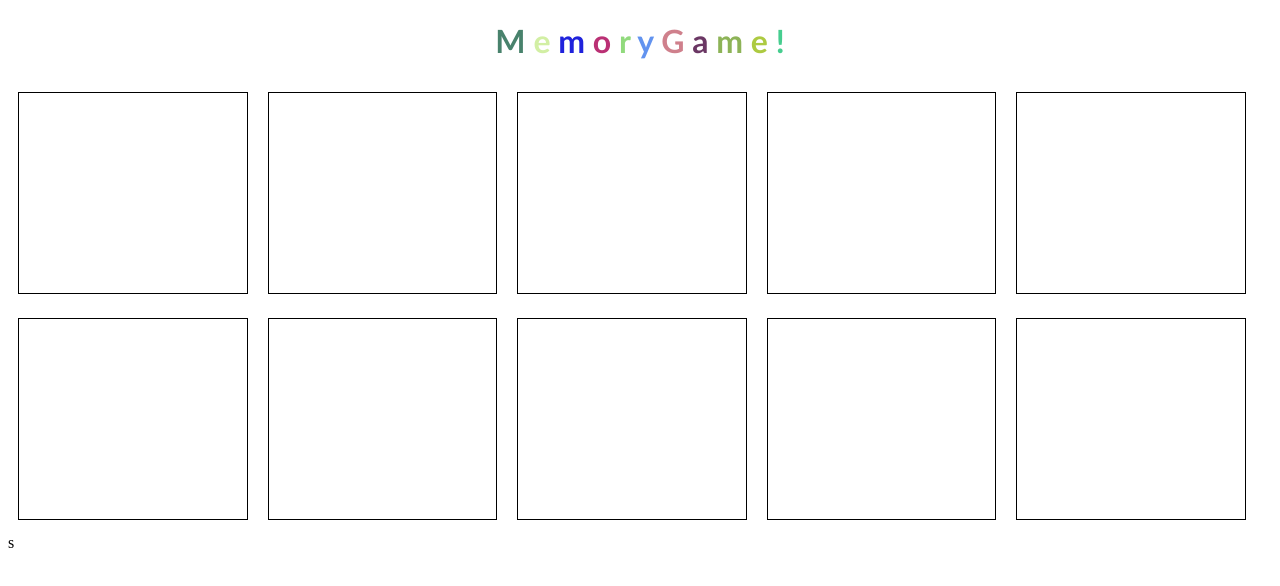
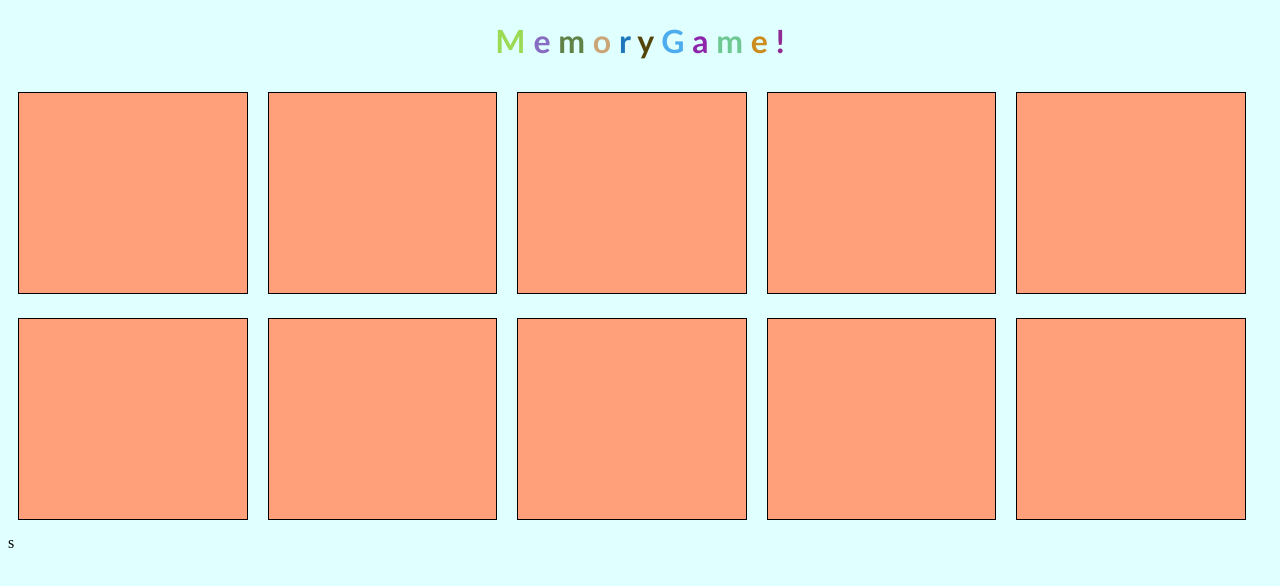
Before and after one commit to poorvarathore05/Memory-Game, a plain HTML site: page index.html in a window 1280 px wide. Drawn offline with Linux system fonts and the light colour scheme.

Commit message:
change in setTimeOut

```diff
--- a/script.js
+++ b/script.js
@@ -72,12 +72,11 @@ function createDivsForColors(colorArray) {
 
     clickCards++
     card2.style = `background-color : ${color}`
+
     if(clickCards == 2){
 
       clickCards = 0;
-
        if(card1.classList[0] !== card2.classList[0]){
-        console.log("Inside If condition");
         clrArray.push(setTimeout(function(){
         card1.style = `background-color :transparent`
         card2.style = `background-color :transparent`
@@ -106,4 +105,4 @@ const interValidColor = setInterval(function(){
   for(let letter of letters){
     letter.style.color = randomColor();
   }
-},1000)
+},500)
--- a/style.css
+++ b/style.css
@@ -4,6 +4,8 @@
   height: 200px;
   margin: 10px;
   display: inline-block;
+  background-color :lightsalmon;
+
 }
 
 h1{
@@ -13,3 +15,7 @@ h1{
 .letter {
   transition: color 200ms;
 }
+
+body{
+  background-color: lightcyan;
+}
```
